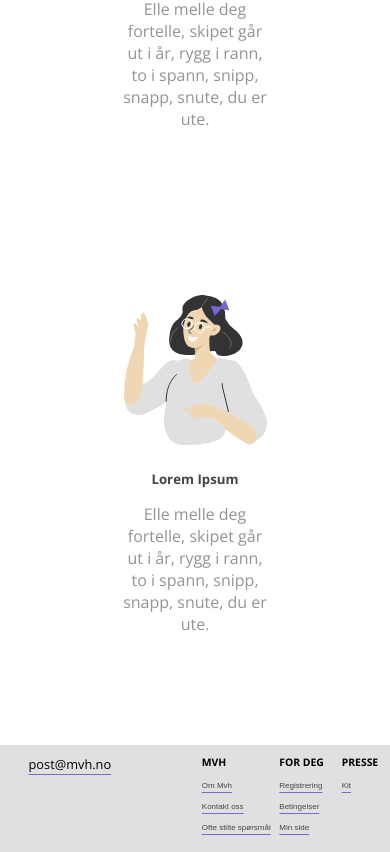
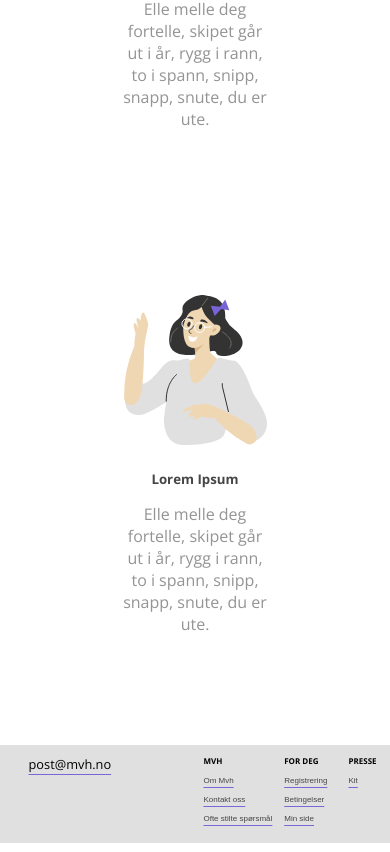
Before and after one commit to gabjcav/Mvh-oppgave, a React (Create React App) app: page / in a window 390 px wide. Shown: the part 1761-2613 px from the top of the page. Built offline with nearby package versions, Linux system fonts and the light colour scheme.

Commit message:
font size fix

```diff
--- a/src/components/FooterContainer/index.scss
+++ b/src/components/FooterContainer/index.scss
@@ -65,7 +65,7 @@ footer {
     .list-container {
       .link-container {
         text-underline-offset: 2px;
-        font-size: var(--font-size-xsm);
+        font-size: var(--font-size-2xsm);
         .link {
           font-size: var(--font-size-2xsm);
         }
```
